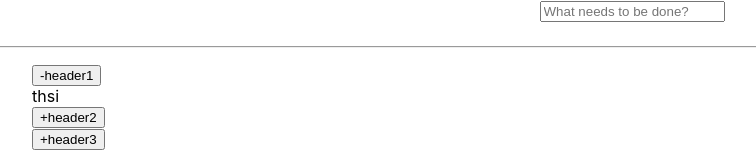
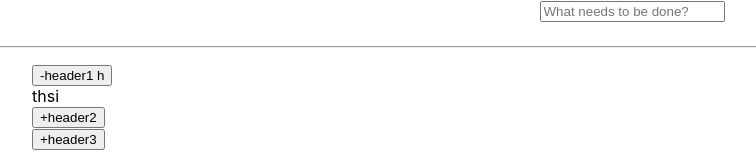
Before and after one commit to malikaansari91/design-system, a React (Create React App) app: page / in a window 1280 px wide. Shown: the top 160 px of the page, without its empty margins (8-764 px from the left). Built offline with nearby package versions, Linux system fonts and the light colour scheme.

Commit message:
Testing deployment

```diff
--- a/src/App.js
+++ b/src/App.js
@@ -18,7 +18,7 @@ function App() {
       <hr />
       <Accordian allowToggle allowMultiple activeIds={[1]}>
         <Accordian.Item id={1}>
-          <Accordian.Header>header1</Accordian.Header>
+          <Accordian.Header>header1 h</Accordian.Header>
           <Accordian.Content>thsi</Accordian.Content>
         </Accordian.Item>
         <Accordian.Item>
```
